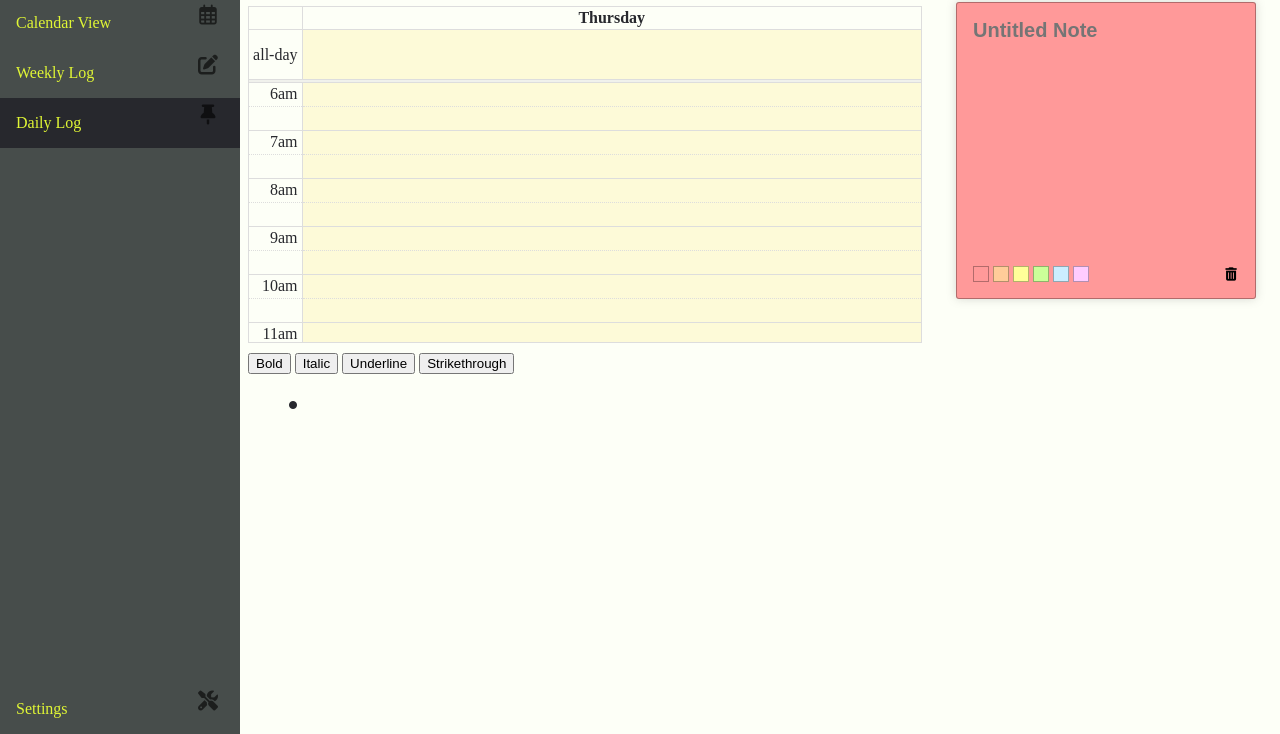
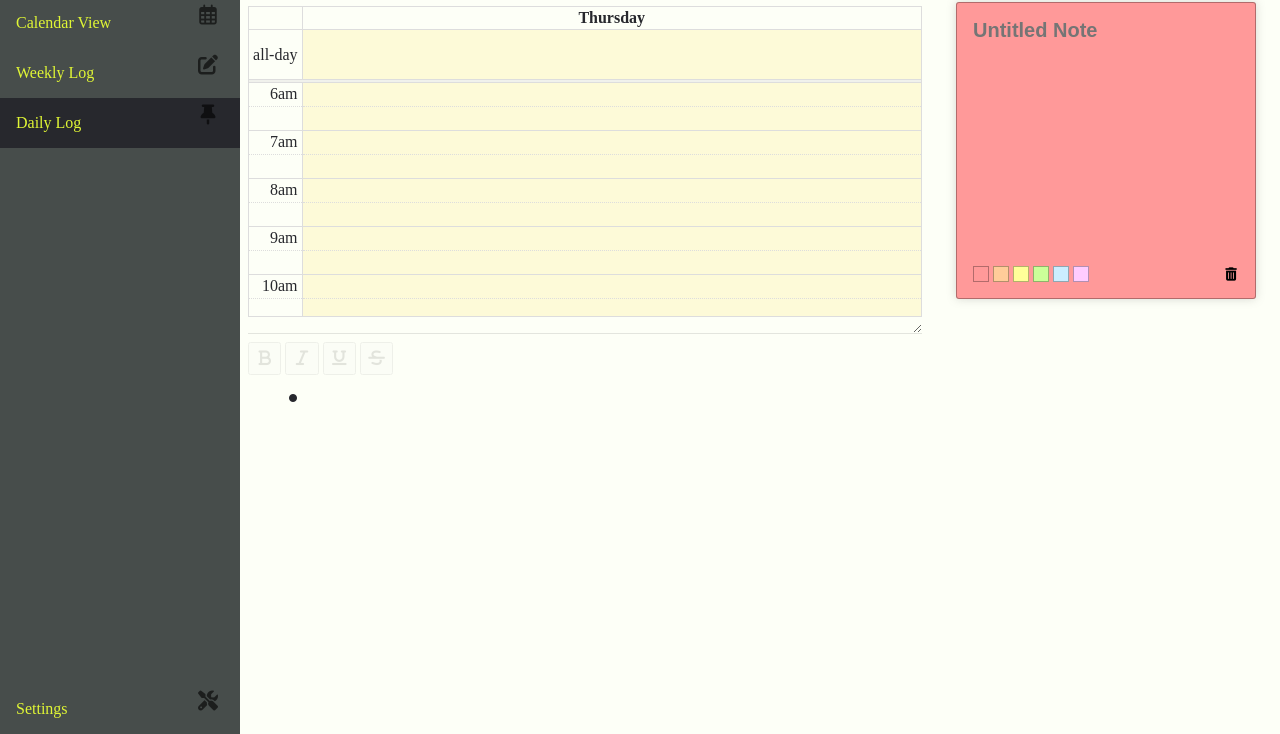
Before and after one commit to cse110-w21-group21/cse110-w21-group21, a website with bundled scripts: page source/dailyLog.html in a window 1280 px wide. Shown: the part 66-800 px from the top of the page. Built offline with nearby package versions, Linux system fonts and the light colour scheme.

Commit message:
Started daily log css

```diff
--- a/source/dailyLog.html
+++ b/source/dailyLog.html
@@ -1,5 +1,6 @@
 <!DOCTYPE html>
 <html lang="en">
+
 <head>
   <meta charset="UTF-8" />
   <meta http-equiv="X-UA-Compatible" content="IE=edge" />
@@ -13,14 +14,8 @@
   <script src="scripts/dailyLogScript.js" type="module" defer></script>
   <script src="scripts/db.js" type="module" defer></script>
   <!-- Icons sourced from https://fontawesome.com/ -->
-    <script
-      src="https://kit.fontawesome.com/71f9f41756.js"
-      crossorigin="anonymous"
-    ></script>
-    <link
-      rel="stylesheet"
-      href="https://cdn.jsdelivr.net/npm/fullcalendar@5.7.0/main.min.css"
-    />
+  <script src="https://kit.fontawesome.com/71f9f41756.js" crossorigin="anonymous"></script>
+  <link rel="stylesheet" href="https://cdn.jsdelivr.net/npm/fullcalendar@5.7.0/main.min.css" />
   <script src="https://cdn.jsdelivr.net/npm/fullcalendar@5.7.0/main.min.js"></script>
   <script src="scripts/dailyLogCalendar.js" defer></script>
 </head>
@@ -57,14 +52,21 @@
   </nav>
 
   <main>
+    <div id="leftside">
       <div id="calendar" class="calendar"></div>
-      <div>
-        <button type="button" id="btnbold">Bold</button>
-        <button type="button" id="btnitalic">Italic</button>
-        <button type="button" id="btnunder">Underline</button>
-        <button type="button" id="btnstrike">Strikethrough</button>
+      <div id="notelistouter">
+        <div id="formatbtnblock">
+          <button type="button" id="btnbold" class="formatbtn"><i class="fas fa-bold fa-lg fa-fw formatbtni"></i></button>
+          <button type="button" id="btnitalic" class="formatbtn"><i
+              class="fas fa-italic fa-lg fa-fw formatbtni"></i></button>
+          <button type="button" id="btnunder" class="formatbtn"><i
+              class="fas fa-underline fa-lg fa-fw formatbtni"></i></button>
+          <button type="button" id="btnstrike" class="formatbtn"><i
+              class="fas fa-strikethrough fa-lg fa-fw formatbtni"></i></button>
         </div>
         <ul id="notelist"></ul>
+      </div>
+    </div>
 
     <div class="stickyNotes" id="stickyNotes">
       <button class="note-add-btn" id="note-add-btn">
@@ -74,40 +76,18 @@
       <div id="sticky-note-container">
         <div class="note note-red">
           <div class="note-header">
-              <input
-                class="note-title"
-                type="text"
-                placeholder="Untitled Note"
-              />
+            <input class="note-title" type="text" placeholder="Untitled Note" />
           </div>
           <div class="note-body">
             <textarea spellcheck="false"></textarea>
           </div>
           <div class="note-footer">
-              <button
-                class="note-color-btn note-red"
-                id="sticky-btn-red"
-              ></button>
-              <button
-                class="note-color-btn note-orange"
-                id="sticky-btn-orange"
-              ></button>
-              <button
-                class="note-color-btn note-yellow"
-                id="sticky-btn-yellow"
-              ></button>
-              <button
-                class="note-color-btn note-green"
-                id="sticky-btn-green"
-              ></button>
-              <button
-                class="note-color-btn note-blue"
-                id="sticky-btn-blue"
-              ></button>
-              <button
-                class="note-color-btn note-purple"
-                id="sticky-btn-purple"
-              ></button>
+            <button class="note-color-btn note-red" id="sticky-btn-red"></button>
+            <button class="note-color-btn note-orange" id="sticky-btn-orange"></button>
+            <button class="note-color-btn note-yellow" id="sticky-btn-yellow"></button>
+            <button class="note-color-btn note-green" id="sticky-btn-green"></button>
+            <button class="note-color-btn note-blue" id="sticky-btn-blue"></button>
+            <button class="note-color-btn note-purple" id="sticky-btn-purple"></button>
             <button class="note-delete-btn" id="sticky-btn-delete">
               <i class="fa fa-trash"></i>
             </button>
@@ -118,4 +98,5 @@
   </main>
   <script src="scripts/stickyNotes.js"></script>
 </body>
+
 </html>
--- a/source/stylesheets/dailyLogStyle.css
+++ b/source/stylesheets/dailyLogStyle.css
@@ -1,13 +1,52 @@
-.calendar {
+#leftside {
     width: calc(100% - 350px);
+    display: flex;
+    flex-direction: column;
+    height: calc(100vh - 16px);
 }
 
 @media screen and (max-width: 1100px){
-    .calendar {
+    #leftside {
         width: 100%;
     }
 }
 
 #calendar {
-    padding-bottom: 10px;
+    padding-bottom: 1em;
+    border-bottom: 1px solid rgba(0, 0, 0, 0.1);
+    resize: vertical;
+    overflow: auto;
+    height: 50%;
+    min-height: 10vh;
 }
+
+.formatbtn {
+    width: 2.5em;
+    height: 2.5em;
+}
+
+.formatbtni {
+    width: auto !important;
+}
+
+#formatbtnblock {
+    opacity: 10%;
+}
+
+#notelistouter:focus-within #formatbtnblock {
+    opacity: 75%
+}
+
+#notelistouter {
+    margin-top: 0.5em;
+    /* margin-bottom: 1em; */
+    flex: 1;
+    min-height: 10vh;
+    /* overflow: auto; */
+}
+
+#notelist {
+    overflow: auto;
+    height: calc(100% - 2.5em);
+    margin-top: 0.5em;
+}
```
Lines whose indentation alone changed are shown as unchanged.
